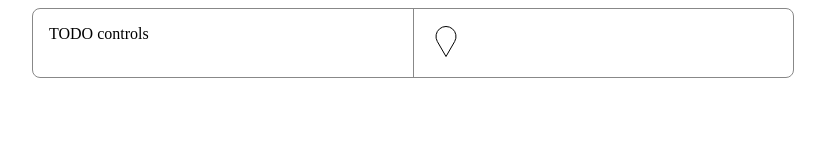
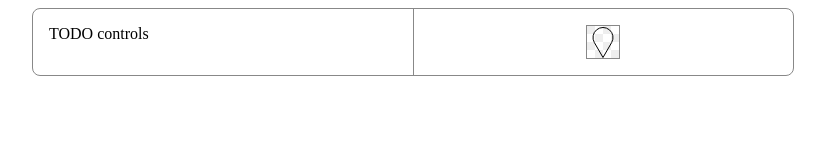
Before and after one commit to AntonKhorev/msvgen, a website with bundled scripts: page src/index.html in a window 1280 px wide. Shown: the whole page, without its empty margins (227-1052 px from the left). Built offline with nearby package versions, Linux system fonts and the light colour scheme.

Commit message:
Add chequered transparency background to preview

```diff
--- a/src/index.css
+++ b/src/index.css
@@ -25,4 +25,21 @@
 			border-inline-start: var(--frame);
 		}
 	}
+
+	.preview {
+		display: grid;
+		place-items: center;
+
+		svg {
+			border: var(--frame);
+			background-image: conic-gradient(
+				#0000,
+				#0000 .25turn, #0001 .25turn,
+				#0001 .50turn, #0000 .50turn,
+				#0000 .75turn, #0001 .75turn,
+				#0001
+			);
+			background-size: 16px 16px;
+		}
+	}
 }
--- a/src/index.ts
+++ b/src/index.ts
@@ -9,7 +9,7 @@ function main() {
 }
 
 function makePreview(): HTMLElement {
-	const $preview=makeDiv()()
+	const $preview=makeDiv('preview')()
 	const imageSizeX=32
 	const imageSizeY=32
 	const markerSizeX=20
```
